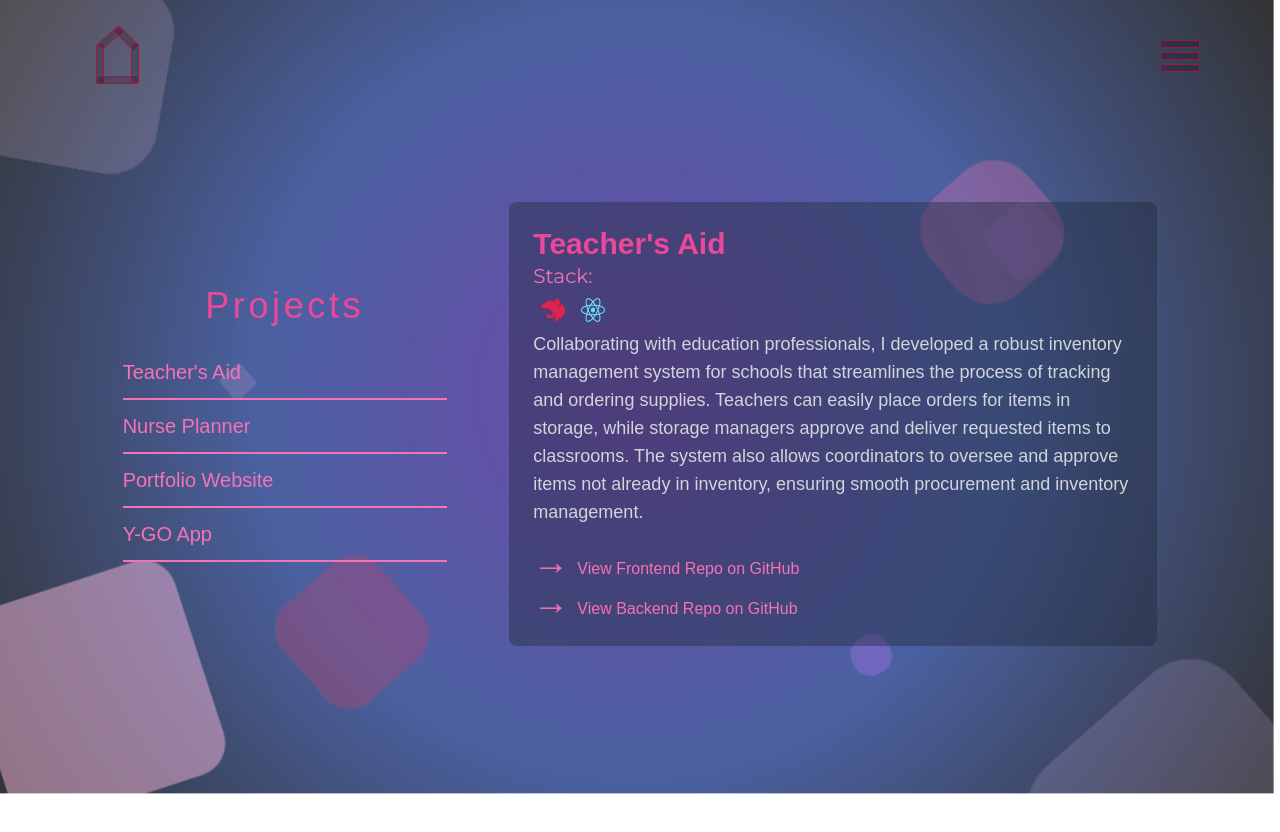
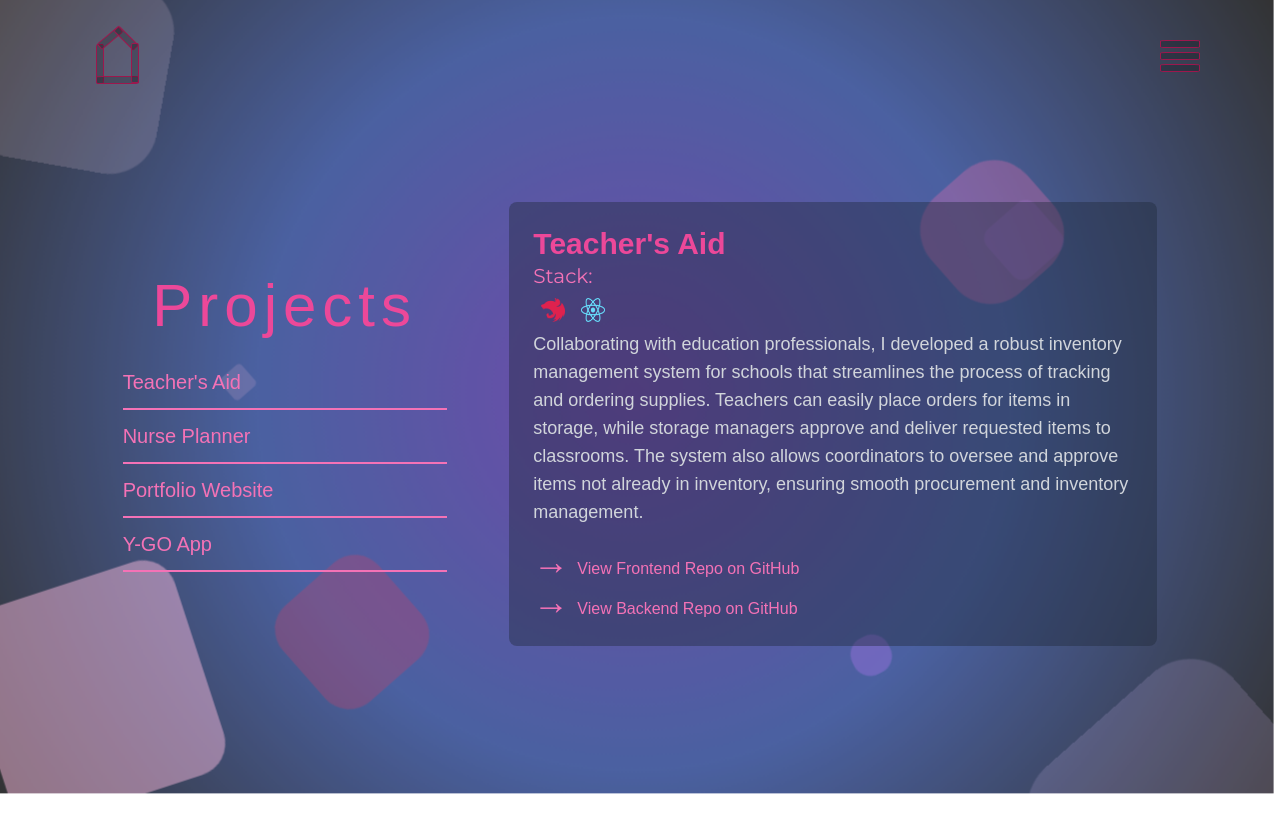
Before and after one commit to ficazam/homepage, a Next.js app: page /portfolio in a window 1280 px wide. Shown: the top 832 px of the page. Built offline with nearby package versions, Linux system fonts and the light colour scheme; a web font is replaced by a local one.

Commit message:
typography issue

```diff
--- a/src/app/portfolio/page.tsx
+++ b/src/app/portfolio/page.tsx
@@ -59,7 +59,7 @@ const Portfolio = () => {
     >
       <div className="flex flex-col sm:flex-row items-center justify-evenly w-[90%] gap-x-0 sm:gap-x-10 gap-y-10 sm:gap-y-0 mt-20 sm:mt-0">
         <div className="w-full sm:w-[30%]">
-          <h1 className="text-4xl text-center font-heading text-pink-500 leading-wide tracking-widest mb-8">
+          <h1 className="text-6xl text-center font-heading text-pink-500 leading-wide tracking-widest mb-8">
             Projects
           </h1>
 
```
